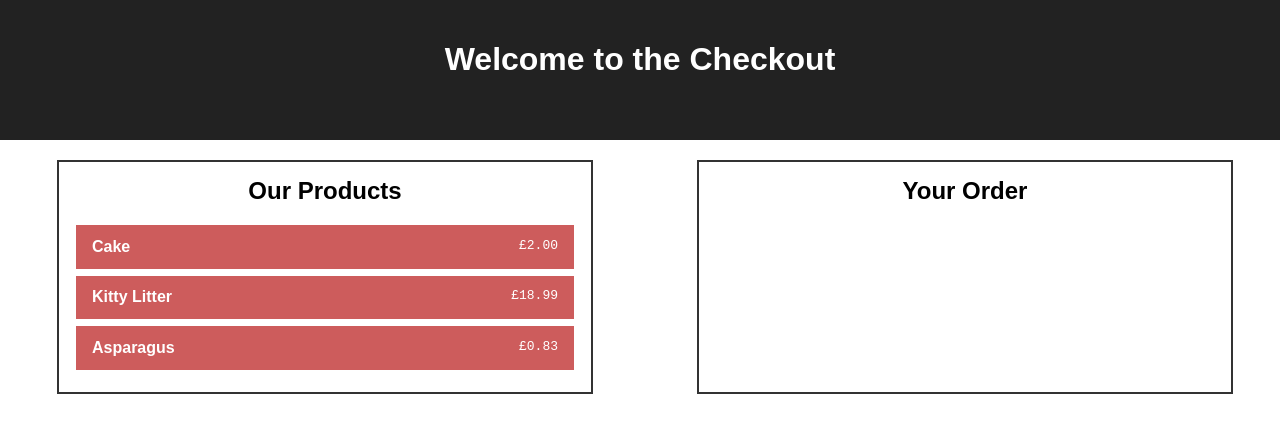
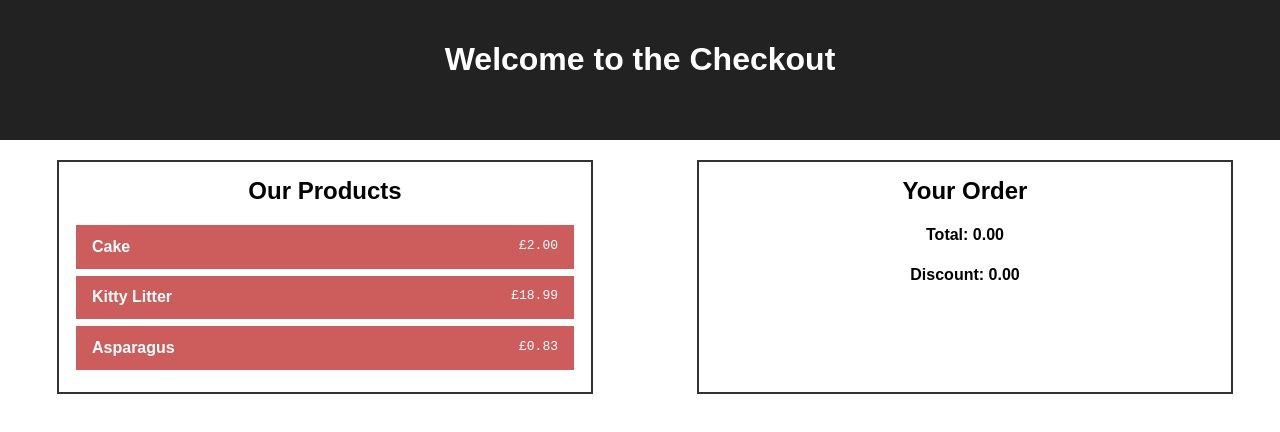
Before and after one commit to benjicwood/test-checkout, a React (Create React App) app: page / in a window 1280 px wide. Shown: the top 432 px of the page. Built offline with nearby package versions, Linux system fonts and the light colour scheme.

Commit message:
implement and show total and discounted total

```diff
--- a/src/actions/actions.js
+++ b/src/actions/actions.js
@@ -14,3 +14,10 @@ export const selectItem = (product) => {
     selectedProduct: product
   };
 };
+
+export const setTotal = (itemPrice) => {
+  return {
+    type: types.SET_TOTAL,
+    total: itemPrice
+  };
+};
--- a/src/actions/types.js
+++ b/src/actions/types.js
@@ -1,3 +1,5 @@
 export const SET_PRODUCTS = 'SET_PRODUCTS';
 
 export const SET_ITEM_IN_BASKET = 'SET_ITEM_IN_BASKET';
+
+export const SET_TOTAL = 'SET_TOTAL';
--- a/src/components/App/App.js
+++ b/src/components/App/App.js
@@ -19,7 +19,7 @@ class AppComponent extends Component {
         </div>
         <div className='App-body'>
           <ProductList products={this.props.products} />
-          <Order basket={this.props.basket} />
+          <Order basket={this.props.basket} total={this.props.total} />
         </div>
       </div>
     );
@@ -29,7 +29,8 @@ class AppComponent extends Component {
 const mapStateToProps = (state) => {
   return {
     products: state.products.products,
-    basket: state.basket
+    basket: state.basket,
+    total: state.total
   };
 };
 
--- a/src/components/Order/Order.js
+++ b/src/components/Order/Order.js
@@ -1,10 +1,9 @@
 import React, { Component } from 'react';
 import './Order.css';
-import { formattedPrice } from '../../helpers/price';
+import { formattedPrice, discountedPrice } from '../../helpers/price';
 
 class OrderComponent extends Component {
   render () {
-    console.log(this.props.basket);
     return (
       <div className='ProductList'>
         <h2 className='Order-title'>Your Order</h2>
@@ -18,6 +17,12 @@ class OrderComponent extends Component {
             </div>
           </div>;
         })}
+        <h4>
+          Total: {formattedPrice(this.props.total.reduce((prev, curr) => prev + curr))}
+        </h4>
+        <h4>
+          Discount: {discountedPrice(this.props.total.reduce((prev, curr) => prev + curr))}
+        </h4>
       </div>
     );
   }
--- a/src/components/Product/Product.js
+++ b/src/components/Product/Product.js
@@ -4,11 +4,13 @@ import PropTypes from 'prop-types';
 import Product from '../../models/Product';
 import './Product.css';
 
-import { selectItem } from '../../actions/actions';
+import { selectItem, setTotal } from '../../actions/actions';
 
 class ProductComponent extends Component {
   handleClick (product) {
     this.props.dispatch(selectItem(product));
+    var itemPrice = this.props.product.price;
+    this.props.dispatch(setTotal(itemPrice));
   }
   render () {
     return (
--- a/src/helpers/price.js
+++ b/src/helpers/price.js
@@ -1,3 +1,8 @@
 export const formattedPrice = (num) => {
   return (num / 100).toFixed(2);
 };
+
+export const discountedPrice = (num) => {
+  if (num > 1000) { return (num / 100 * 0.8).toFixed(2); }
+  return (num / 100).toFixed(2);
+};
--- /dev/null
+++ b/src/helpers/totalPrice.js
@@ -0,0 +1,3 @@
+export const totalPrice = () => {
+
+};
--- a/src/reducers/index.js
+++ b/src/reducers/index.js
@@ -1,10 +1,12 @@
 import { combineReducers } from 'redux';
 import basket from './basket';
 import products from './products';
+import total from './total';
 
 const allReducers = combineReducers({
   basket: basket,
-  products: products
+  products: products,
+  total: total
 });
 
 export default allReducers;
--- /dev/null
+++ b/src/reducers/total.js
@@ -0,0 +1,16 @@
+import * as types from '../actions/types';
+
+export default function total (initialState = {}, action) {
+  const newState = Object.assign([0], initialState);
+
+  switch (action.type) {
+    case types.SET_TOTAL: return setTotal(newState, action.total);
+    default: return newState;
+  }
+}
+
+function setTotal (newState, itemPrice) {
+  newState.push(itemPrice);
+  console.log(newState);
+  return newState;
+}
```
